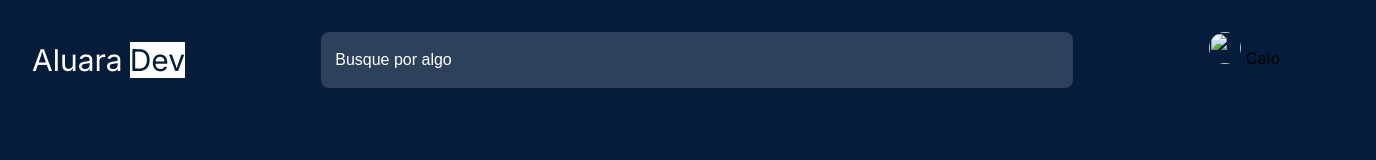
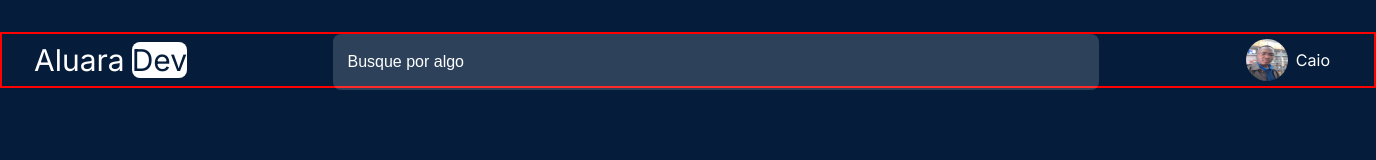
Before and after one commit to CaioSantos-23/Desafio-Alura-1, a plain HTML site: page index.html in a window 1280 px wide. Shown: the whole page, 1376 px wide, since content can reach past the window. Drawn offline with Linux system fonts and the light colour scheme.

Commit message:
foi finalizado o header, e iniciado a estrutura

```diff
--- a/index.html
+++ b/index.html
@@ -17,10 +17,21 @@
         </div>
         <input id="busca" type="search" placeholder="Busque por algo">
         <div class="userlogin">
-            <img class= "imageUser" src="" alt="">
+            <img class= "imageUser" src="src/IMG/WhatsApp Image 2023-02-16 at 21.44.29.jpeg" alt="imagem do usario">
             <span>Caio</span>
         </div>
 
     </header>
+
+
+
+<div class="container">
+    <nav></nav>
+    <main></main>
+    <aside></aside>
+</div>
+
+
+
 </body>
 </html>
--- a/src/CSS/style.css
+++ b/src/CSS/style.css
@@ -9,6 +9,11 @@ body{
 header{
     display: flex;
     justify-content: space-between;
+    width: 1376px;
+    height: 56px;
+    margin-top: 32px;
+    border: 2px solid red;
+    margin: auto;
     margin-top: 32px;
 }
 
@@ -21,6 +26,7 @@ header{
     border-radius: 8px;
     padding-left: 14px;
     font-size: 16px;
+    box-sizing: content-box;
 }
 
 #busca::placeholder{
@@ -31,14 +37,8 @@ header{
 
 }
 
-.imageUser{
+.logoSite{
 
-    width: 32px;
-    height: 32px;
-    border-radius: 50%;
-}
-
-.logoSite{
 display: flex;
 align-items: center;
 
@@ -56,4 +56,30 @@ align-items: center;
 .logoSite >:nth-child(2){
     color: var(--background-color);
     background-color: #fff;
+    border-radius: 8px;
 }
+
+
+.userlogin{  /*Letra*/
+    display: flex;
+    align-items: center;
+
+
+}
+
+
+.userlogin >span{  /*Letra*/
+    color: #fff;
+    margin-right: 44px;
+
+}
+
+.imageUser{
+
+    width: 42px;
+    height: 42px;
+    border-radius: 50%;
+    margin-right: 8px;
+}
+
+/******************Fim do Header***************************/
```
Also changed, not shown: src/IMG/WhatsApp Image 2023-02-16 at 21.44.29.jpeg (added).
